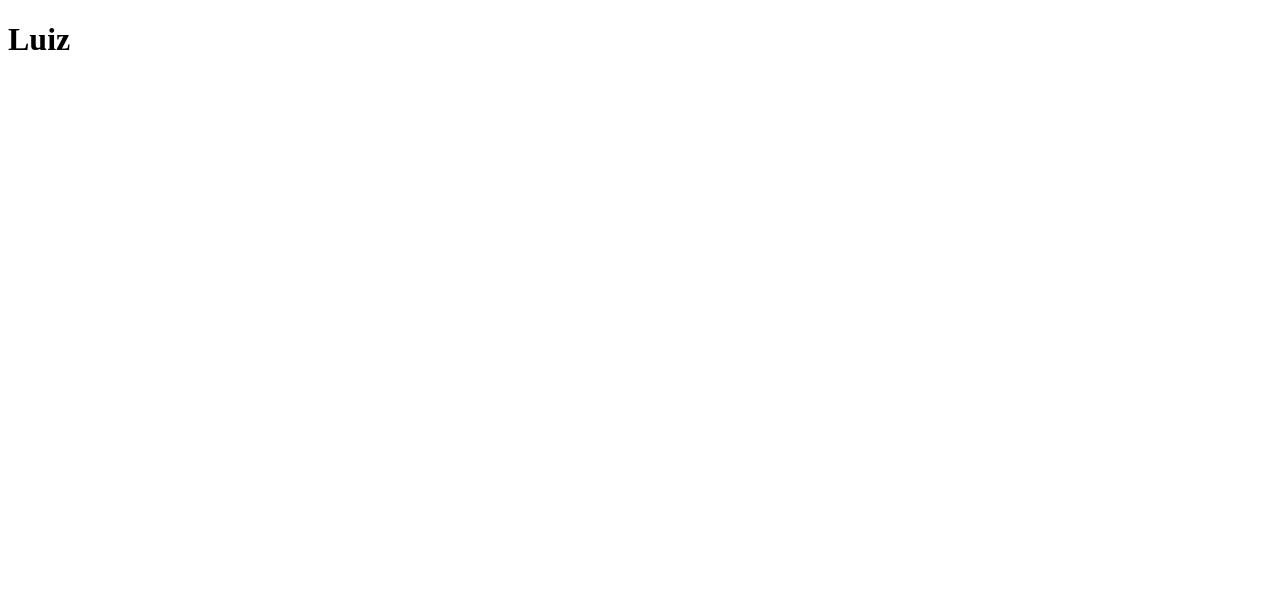
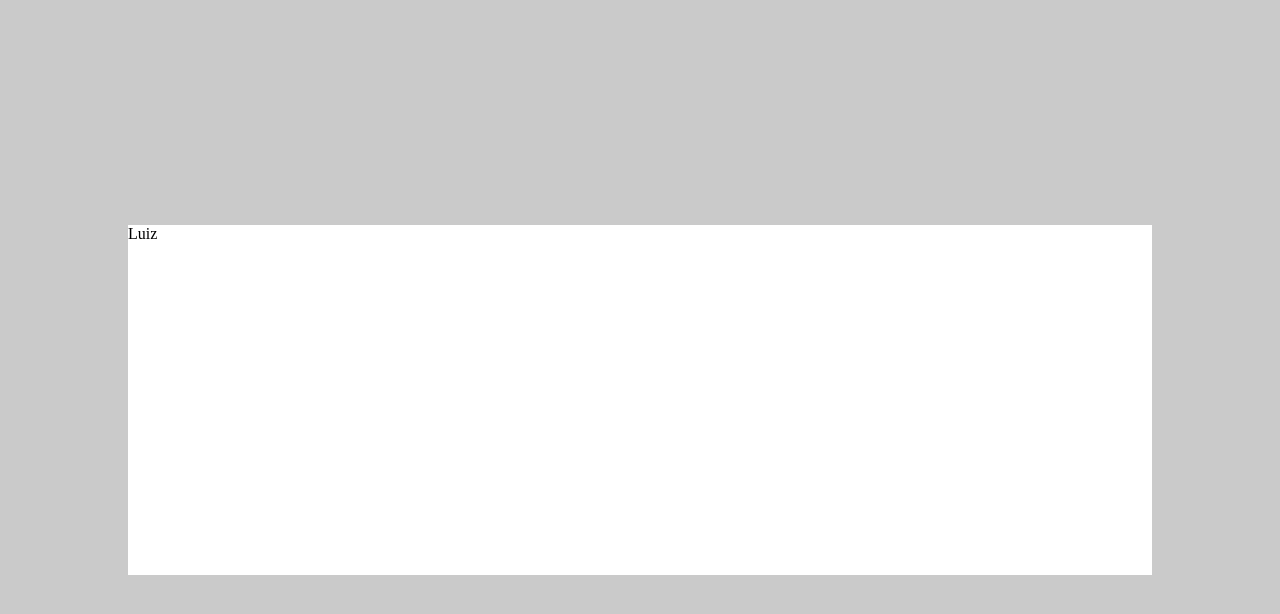
Before and after one commit to LuizAraujo2020/REACT-calculator, a React (Create React App) app in the folder calculator/: page / in a window 1280 px wide. Shown: the top 614 px of the page. Built offline with nearby package versions, Linux system fonts and the light colour scheme.

Commit message:
Criando Uma Calculadora Com React

```diff
--- a/calculator/src/App.js
+++ b/calculator/src/App.js
@@ -1,9 +1,12 @@
+import { Container, Content } from './styles';
 
-function App() {
+const App = () => {
   return (
-    <div className="App">
-      <h1>Luiz</h1>
-    </div>
+    <Container>
+      <Content>
+        Luiz
+      </Content>
+    </Container>
   );
 }
 
--- /dev/null
+++ b/calculator/src/components/Button/styles.js
@@ -0,0 +1 @@
+import styled from 'styled-components';
--- /dev/null
+++ b/calculator/src/components/Input/styles.js
@@ -0,0 +1 @@
+import styled from 'styled-components';
--- /dev/null
+++ b/calculator/src/global.js
@@ -0,0 +1,8 @@
+import { createGlobalStyle } from 'styled-components';
+
+export default createGlobalStyle `
+    *, body {
+        margin: 0;
+        padding: 0;
+    }
+`
--- a/calculator/src/index.js
+++ b/calculator/src/index.js
@@ -2,9 +2,12 @@
 import ReactDOM from 'react-dom/client';
 import App from './App';
 
+import GlobalStyles from './global';
+
 const root = ReactDOM.createRoot(document.getElementById('root'));
 root.render(
   <React.StrictMode>
+    <GlobalStyles />
     <App />
   </React.StrictMode>
 );
--- /dev/null
+++ b/calculator/src/styles.js
@@ -0,0 +1,17 @@
+import styled from 'styled-components';
+
+export const Container = styled.div`
+    width: 100%;
+    height: 100vh;
+    background-color: #CACACA;
+
+    display: flex;
+    align-items: center;
+    justify-content: center;
+`
+
+export const Content = styled.div`
+    width: 80%;
+    min-height: 350px;
+    background-color: #FFF;
+`
```
Also changed, not shown: calculator/src/components/Button/index.js (added, +10 -0 lines), calculator/src/components/Input/index.js (added, +10 -0 lines).
